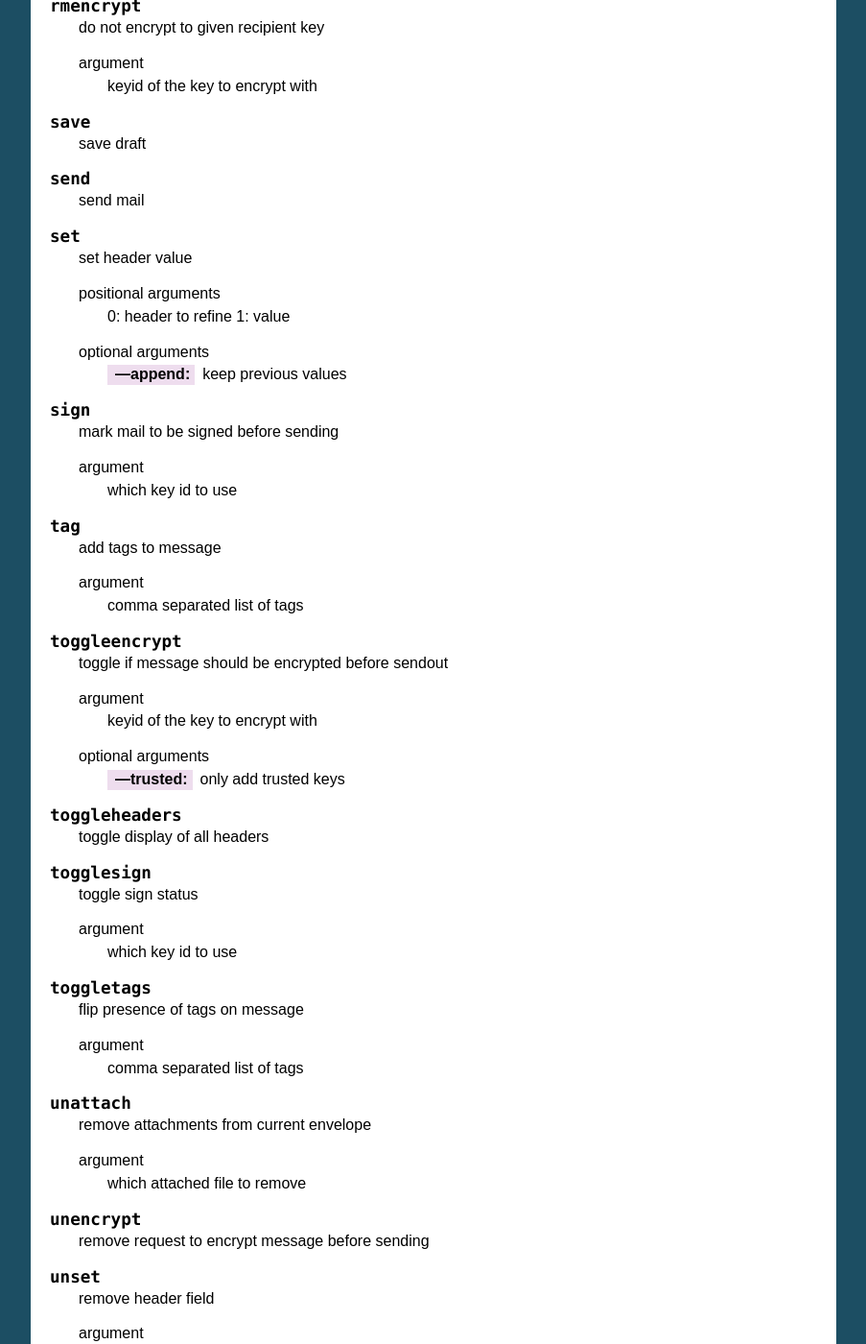
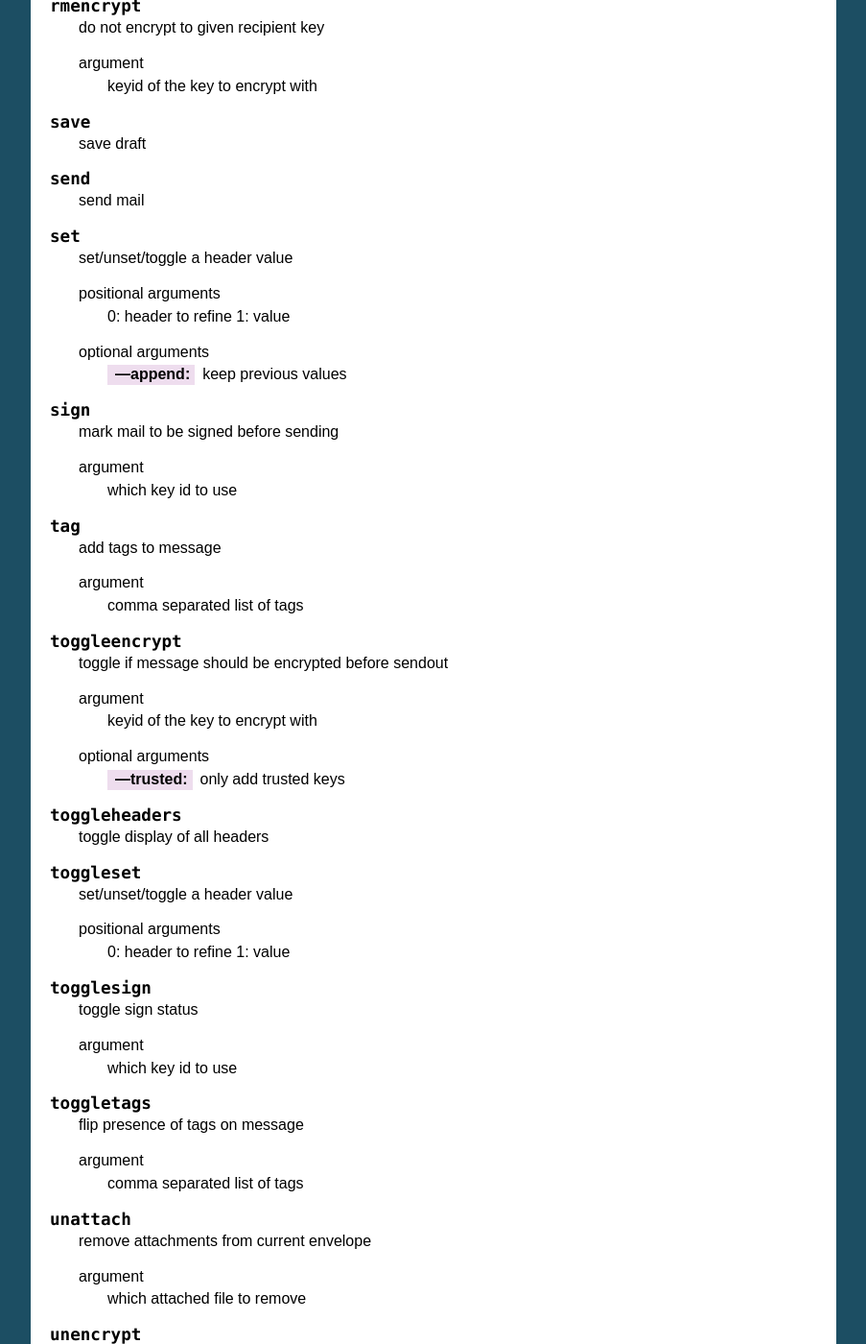
Before and after one commit to pazz/alot, a Sphinx documentation site: the page built from docs/source/usage/modes/envelope.rst, in a window 1280 px wide and 1400 px high, scrolled down 816 px. Shown: the whole window at 96% size, without its empty margins (198-1101 px from the left). Built offline with Sphinx 7.4.7, drawn with Linux system fonts in a browser that asks for light colours; some of the changed text lies outside the part shown.

Commit message:
Include autogenerated command docs for togglset envelope

```diff
--- a/docs/source/usage/modes/envelope.rst
+++ b/docs/source/usage/modes/envelope.rst
@@ -85,7 +85,7 @@
 
 .. describe:: set
 
-    set header value
+    set/unset/toggle a header value
 
     positional arguments
         0: header to refine
@@ -134,6 +134,18 @@
     toggle display of all headers
 
 
+.. _cmd.envelope.toggleset:
+
+.. describe:: toggleset
+
+    set/unset/toggle a header value
+
+    positional arguments
+        0: header to refine
+        1: value
+
+
+
 .. _cmd.envelope.togglesign:
 
 .. describe:: togglesign
@@ -175,7 +187,7 @@
 
 .. describe:: unset
 
-    remove header field
+    set/unset/toggle a header value
 
     argument
         header to refine
```
